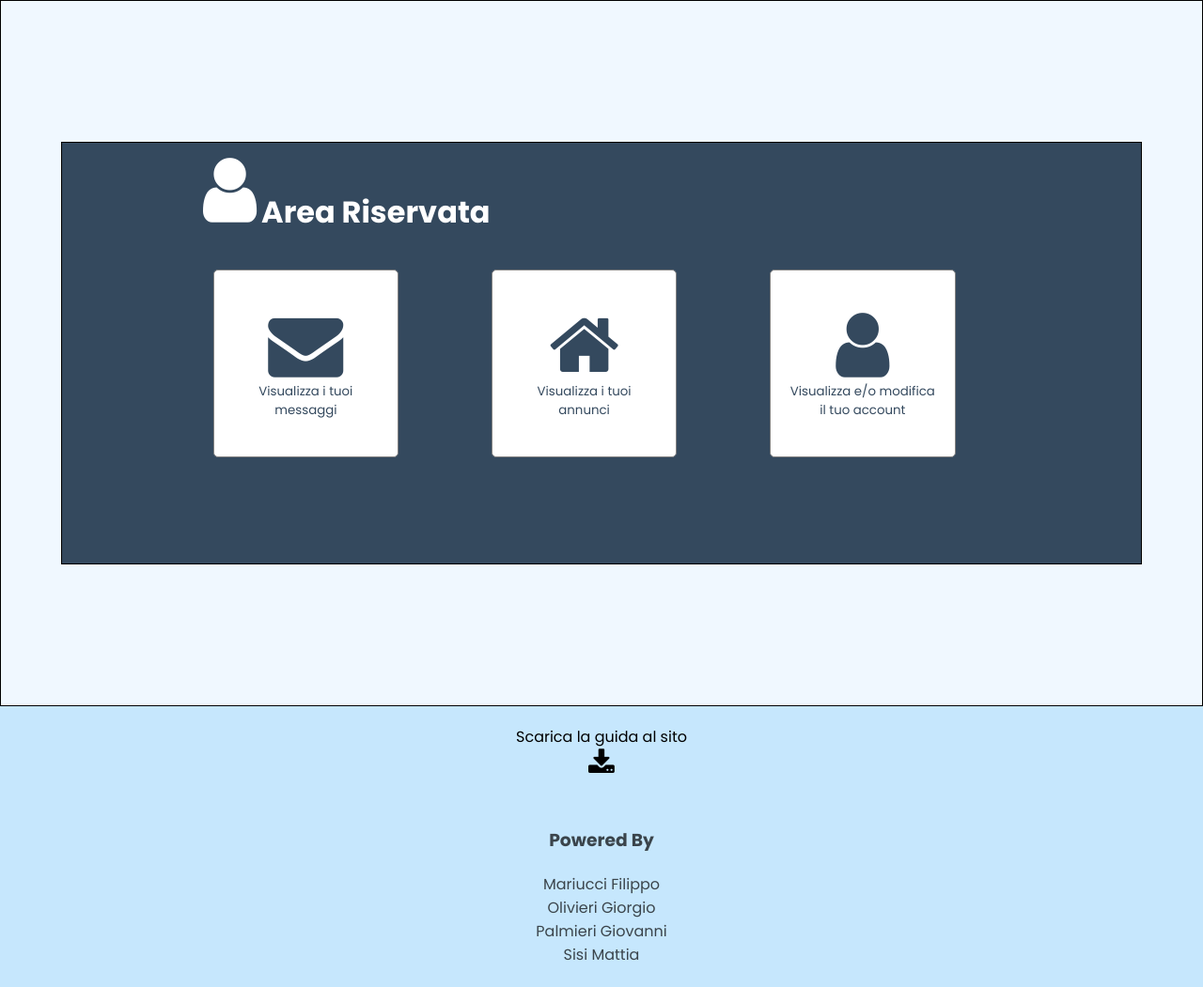
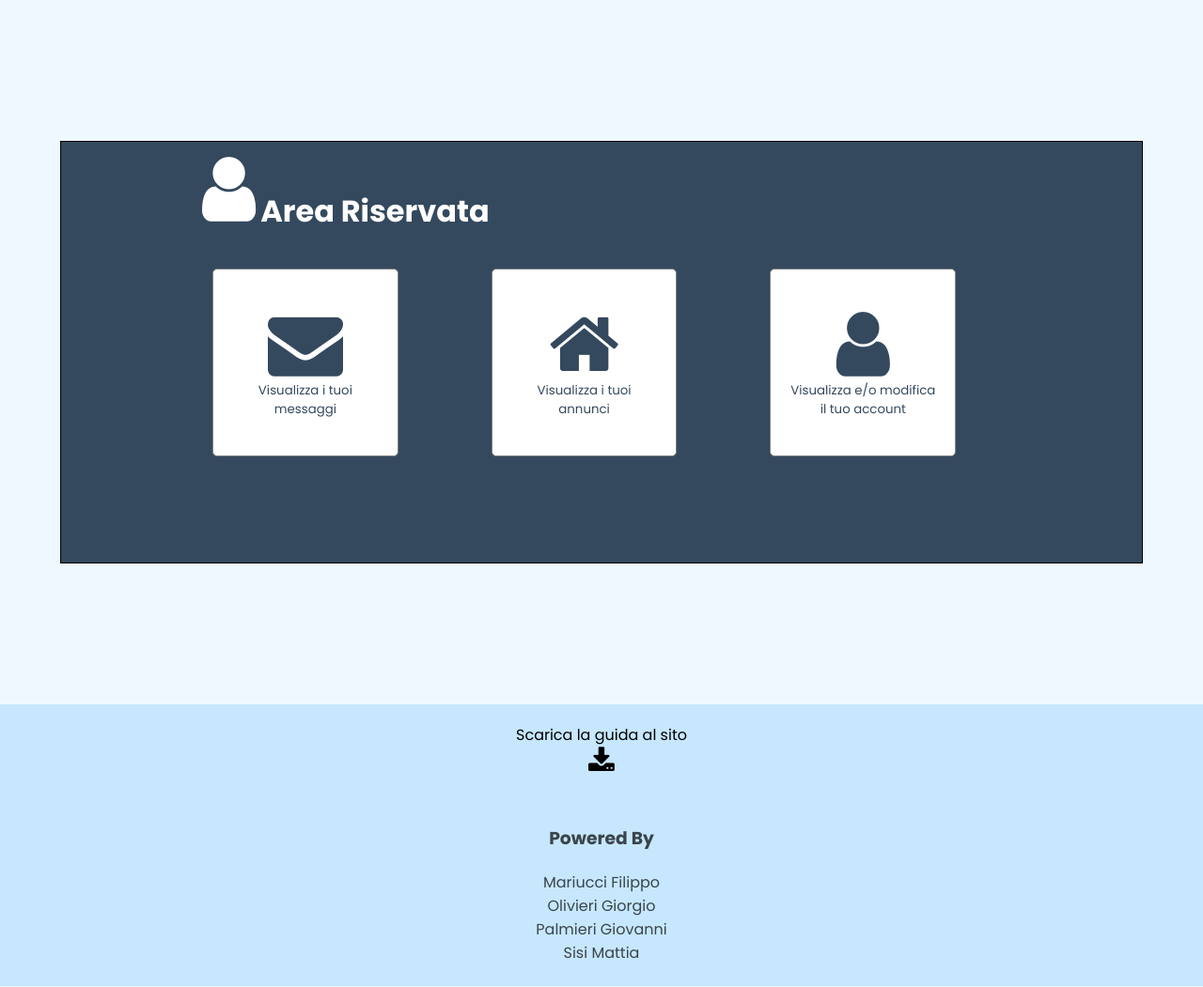
Before and after one commit to FilippoMariucci/TEC-WEB, a PHP site: page /project/Livello_2/area_ris_2.html in a window 1280 px wide. Shown: the part 80-1131 px from the top of the page at 94% size. Run offline with PHP 8.4, Linux system fonts and the light colour scheme.

Commit message:
viva la fica

```diff
--- a/css/Livello_2_style/area_ris_2_style.css
+++ b/css/Livello_2_style/area_ris_2_style.css
@@ -6,7 +6,6 @@
   font-family: 'Poppins', sans-serif;
 }
 header{
-  border: 1px solid;
 }
 .container{
   border: 1px solid;
```
